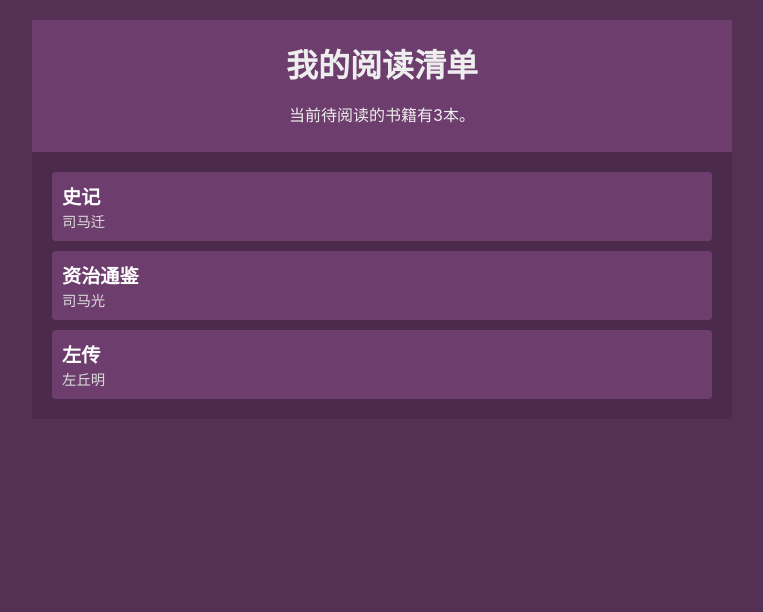
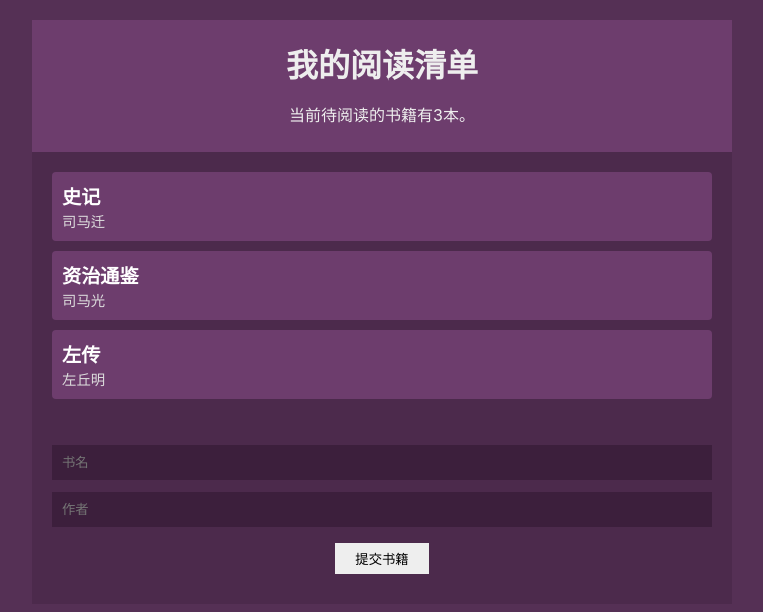
Before and after one commit to jackniu/react-demo, a React (Create React App) app: page / in a window 1280 px wide. Shown: the top 612 px of the page, without its empty margins (258-1021 px from the left). Built offline with nearby package versions, Linux system fonts and the light colour scheme.

Commit message:
Add BookForm component to add new book item.

```diff
--- a/package.json
+++ b/package.json
@@ -9,6 +9,7 @@
     "react": "^17.0.1",
     "react-dom": "^17.0.1",
     "react-scripts": "4.0.1",
+    "uuid": "^8.3.1",
     "web-vitals": "^0.2.4"
   },
   "scripts": {
--- a/src/App.js
+++ b/src/App.js
@@ -1,3 +1,4 @@
+const { default: BookForm } = require("./components/BookForm");
 const { default: BookList } = require("./components/BookList");
 const { default: Navbar } = require("./components/Navbar");
 const { default: BookContextProvider } = require("./contexts/BookContext");
@@ -8,6 +9,7 @@ function App() {
             <BookContextProvider>
                 <Navbar />
                 <BookList />
+                <BookForm />
             </BookContextProvider>
         </div>
     );
--- /dev/null
+++ b/src/components/BookForm.js
@@ -0,0 +1,24 @@
+import React, { useContext, useState } from 'react'
+import { BookContext } from '../contexts/BookContext'
+
+const BookForm = () => {
+    const { addBook } = useContext(BookContext);
+    const [title, setTitle] = useState('');
+    const [author, setAuthor] = useState('');
+
+    const handleSubmit = (e) => {
+        e.preventDefault();
+        addBook(title, author);
+        setTitle('');
+        setAuthor('');
+    }
+    return (
+        <form onSubmit={handleSubmit}>
+            <input type="text" value={title} onChange={(e) => setTitle(e.target.value)} placeholder='书名' />
+            <input type="text" value={author} onChange={(e) => setAuthor(e.target.value)} placeholder='作者' />
+            <input type="submit" value="提交书籍" />
+        </form>
+    )
+}
+
+export default BookForm
--- a/src/contexts/BookContext.js
+++ b/src/contexts/BookContext.js
@@ -1,4 +1,5 @@
 import React, { useState, createContext } from 'react'
+import { v4 as uuid } from 'uuid';
 
 export const BookContext = createContext();
 
@@ -10,7 +11,7 @@ const BookContextProvider = (props) => {
     ])
 
     const addBook = (title, author) => {
-        setBooks([...books, { title, author }])
+        setBooks([...books, { title, author, id: uuid() }])
     }
 
     const removeBook = (id) => {
```
Also changed, not shown: 1 other file (tests, documents, lock files or other folders).
